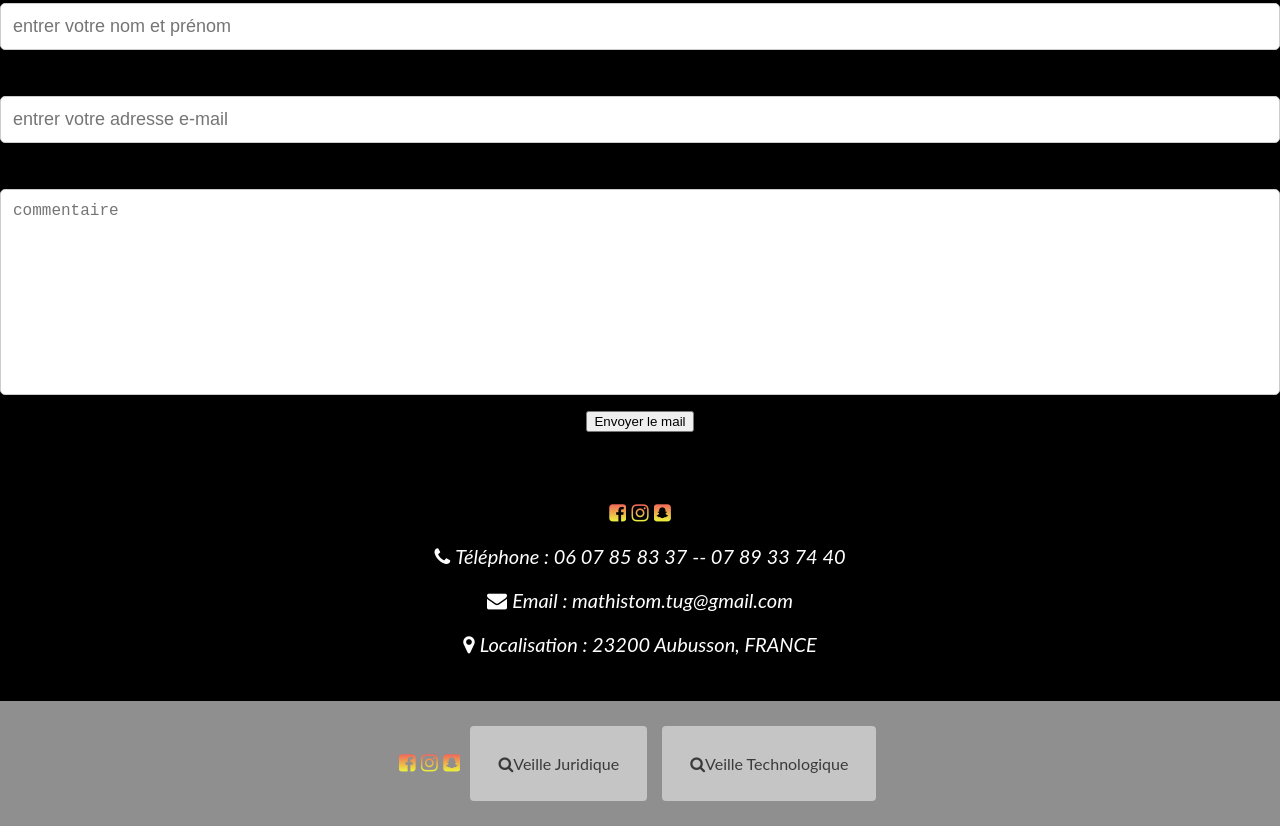
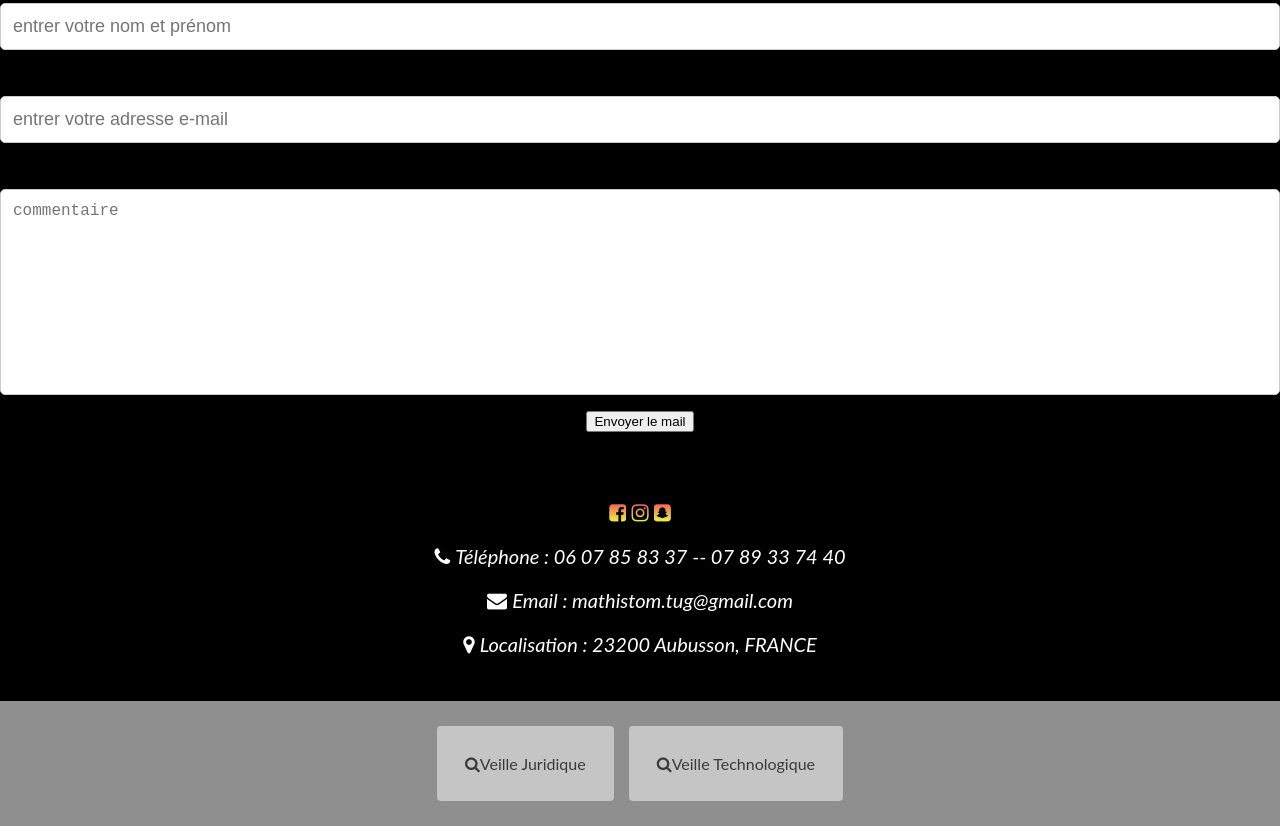
Before and after one commit to Thisma112B/HENRY-Mathis.github.io, a plain HTML site: page index.html in a window 1280 px wide. Shown: the part 2126-2952 px from the top of the page. Drawn offline with Linux system fonts and the light colour scheme.

Commit message:
Add files via upload

```diff
--- a/index.html
+++ b/index.html
@@ -148,9 +148,6 @@
 
 
                                     <footer class="footer" id="footer">
-                                        <i class='bx bxl-facebook-circle'></i><a href= "https://www.facebook.com/mathis.henry.96/" class="fa fa-facebook-square icon-footer"></a>
-                                        <i class='bx bxl-instagram' ></i><a href= "https://www.instagram.com/mathisfuriani_bc11/" class="fa fa-instagram icon-footer"></a>
-                                        <i class='bx bxl-snapchat' ></i><a href= "https://web.snapchat.com/e5851d61-f715-5662-aad5-b45a9d4b2f9d" class=" fa fa-snapchat-square icon-footer"></a>
                                         <a href="https://www.legifrance.gouv.fr/search/all?tab_selection=all&searchField=ALL&query=veille+juridique&page=1&init=true" target="_blank" class="button-a" style="text-decoration: none;"> <i class="fa fa-search" aria-hidden="true"></i>Veille Juridique</a>
                                         <a href="https://www.legifrance.gouv.fr/search/all?tab_selection=all&searchField=ALL&query=veille+technologique&searchType=ALL&typePagination=DEFAULT&pageSize=10&page=1&tab_selection=all#all" target="_blank" class="button-a" style="text-decoration: none;"> <i class="fa fa-search" aria-hidden="true"></i>Veille Technologique</a>
                                     </footer>
```
